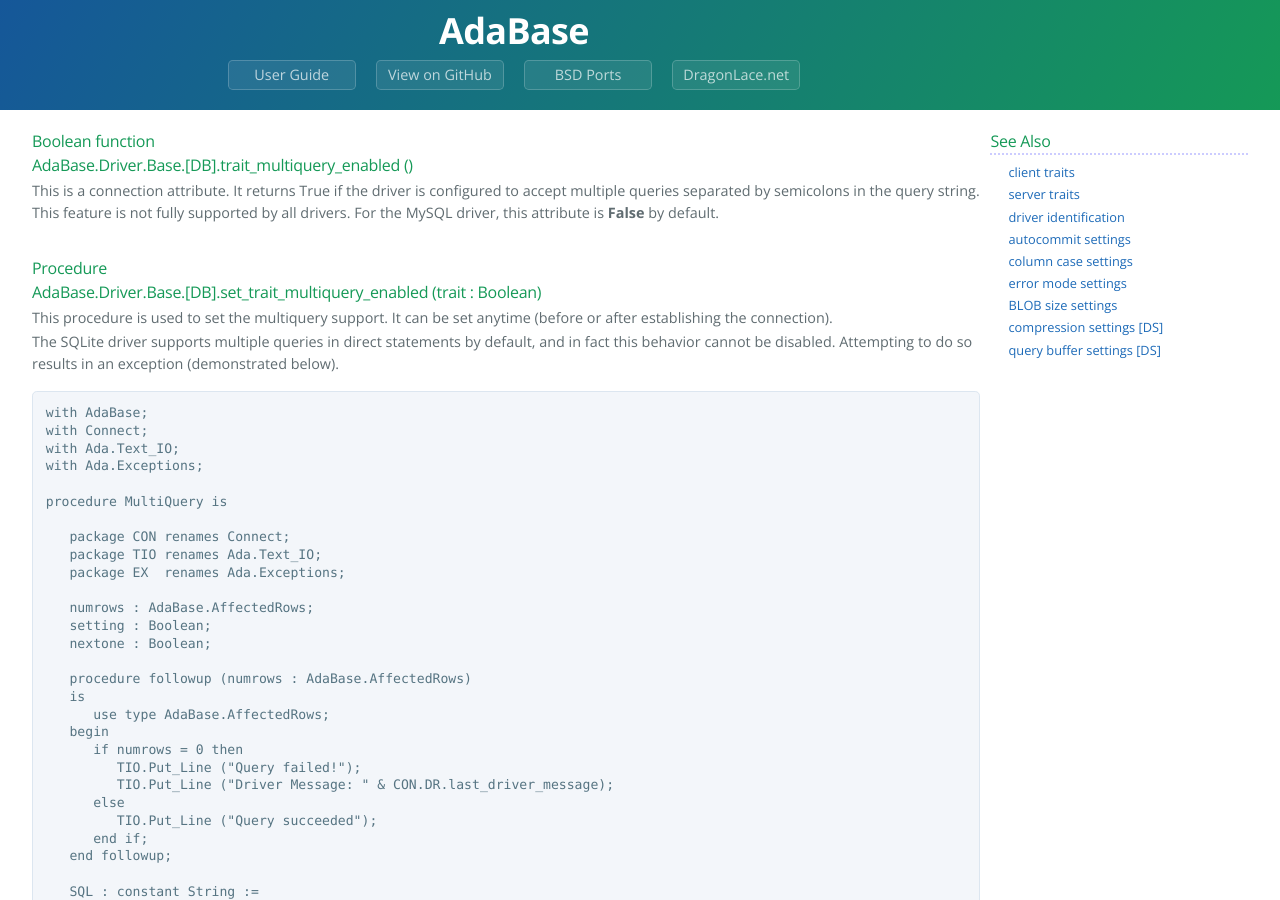
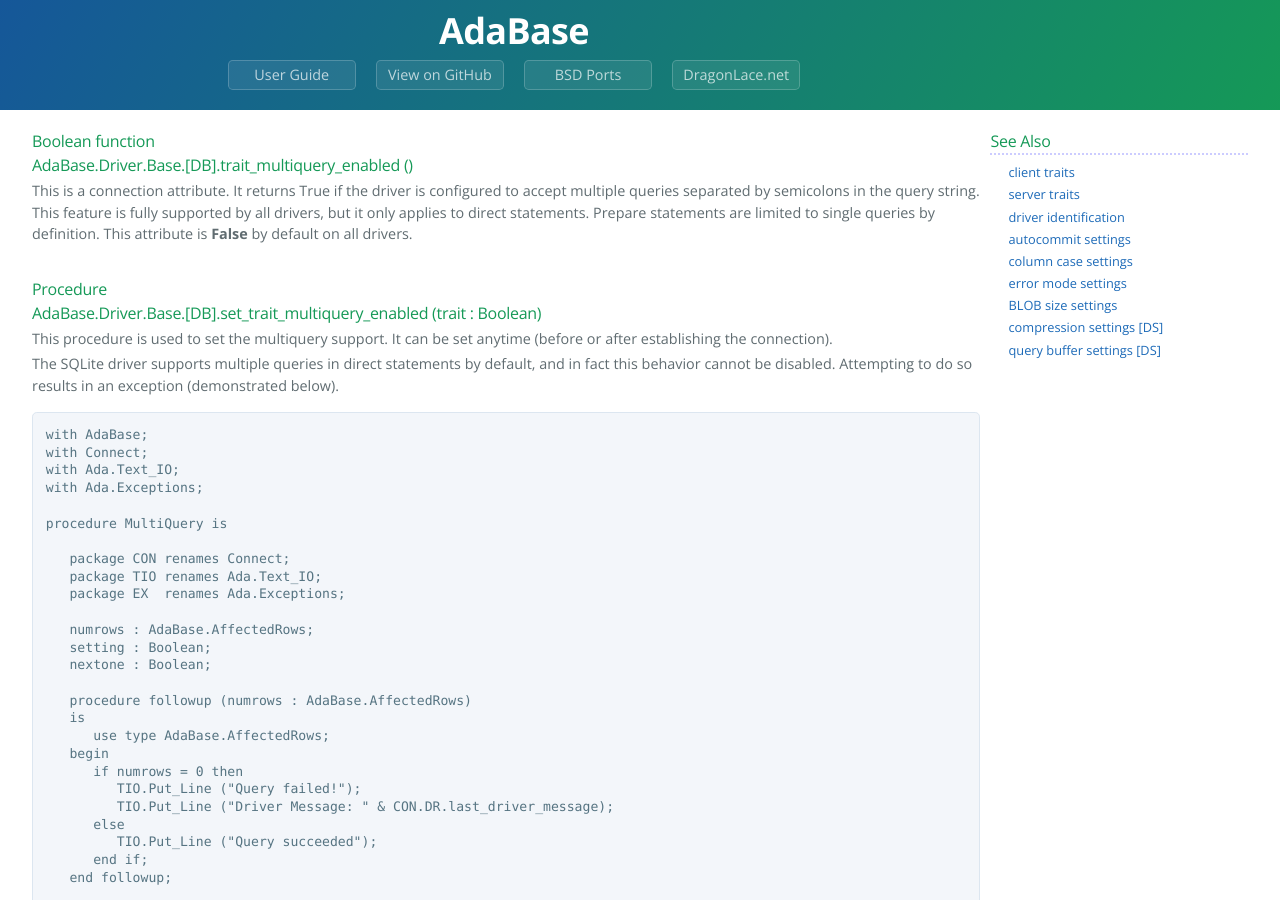
Before and after one commit to jrmarino/AdaBase, a Jekyll site: the page built from trait_multiquery.md, in a window 1280 px wide and 900 px high. Built offline with Jekyll 4.4.1, drawn with Linux system fonts in a browser that asks for light colours.

Commit message:
Remove mysql-specific language in MQ documentation

```diff
--- a/trait_multiquery.md
+++ b/trait_multiquery.md
@@ -7,8 +7,11 @@
 AdaBase.Driver.Base.[DB].trait_multiquery_enabled ()</h3>
 <p>This is a connection attribute.  It returns True if the driver is
 configured to accept multiple queries separated by semicolons in the
-query string.  This feature is not fully supported by all drivers.  For the
-MySQL driver, this attribute is <b>False</b> by default.</p>
+query string.  This feature is fully supported by all drivers, but it
+only applies to direct statements.  Prepare statements are limited to
+single queries by definition.  This attribute is <b>False</b> by
+default on all drivers.
+</p>
 <br/>
 <h3>Procedure<br/>
 AdaBase.Driver.Base.[DB].set_trait_multiquery_enabled (trait : Boolean)</h3>
```
